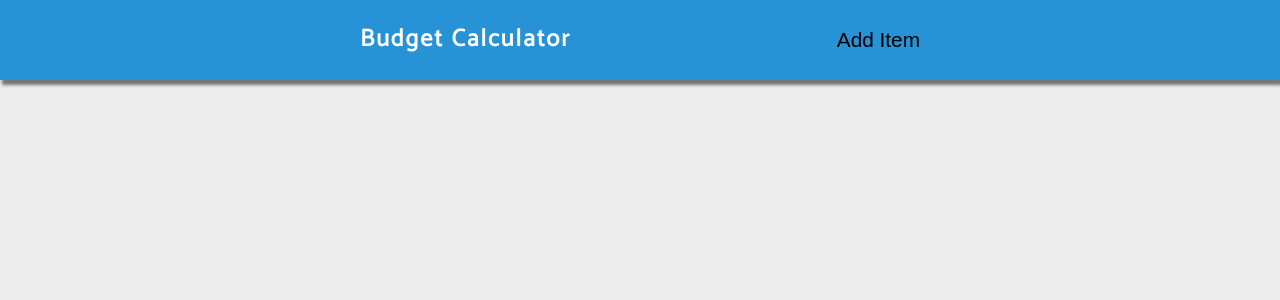
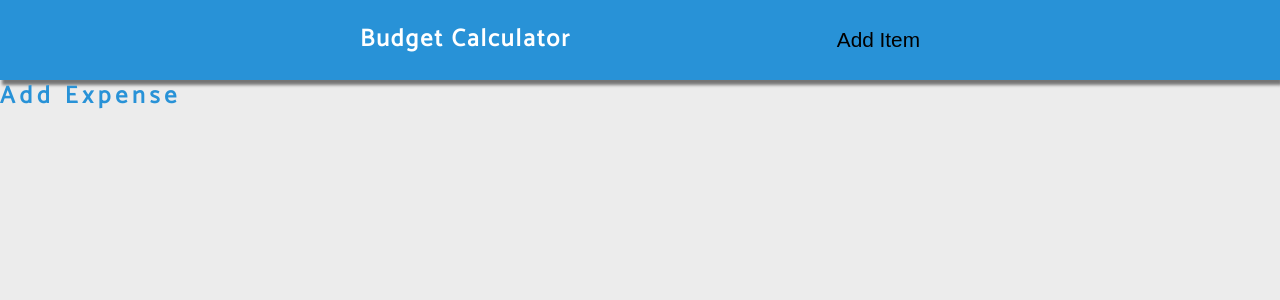
Before and after one commit to Fc0S4b/BudgetCalculatorSvelte, a Svelte app: page / in a window 1280 px wide. Shown: the top 300 px of the page. Built offline with nearby package versions, Linux system fonts and the light colour scheme.

Commit message:
Title Component

```diff
--- a/src/App.svelte
+++ b/src/App.svelte
@@ -1,8 +1,10 @@
 <script>
   import Navbar from './Navbar.svelte';
+  import Title from './Title.svelte';
 </script>
 
 <!-- <style></style> -->
 <!-- CSS/STYLING -->
 
 <Navbar />
+<Title />
--- /dev/null
+++ b/src/Title.svelte
@@ -0,0 +1,3 @@
+<div class="main-title">
+  <h2>add expense</h2>
+</div>
```
